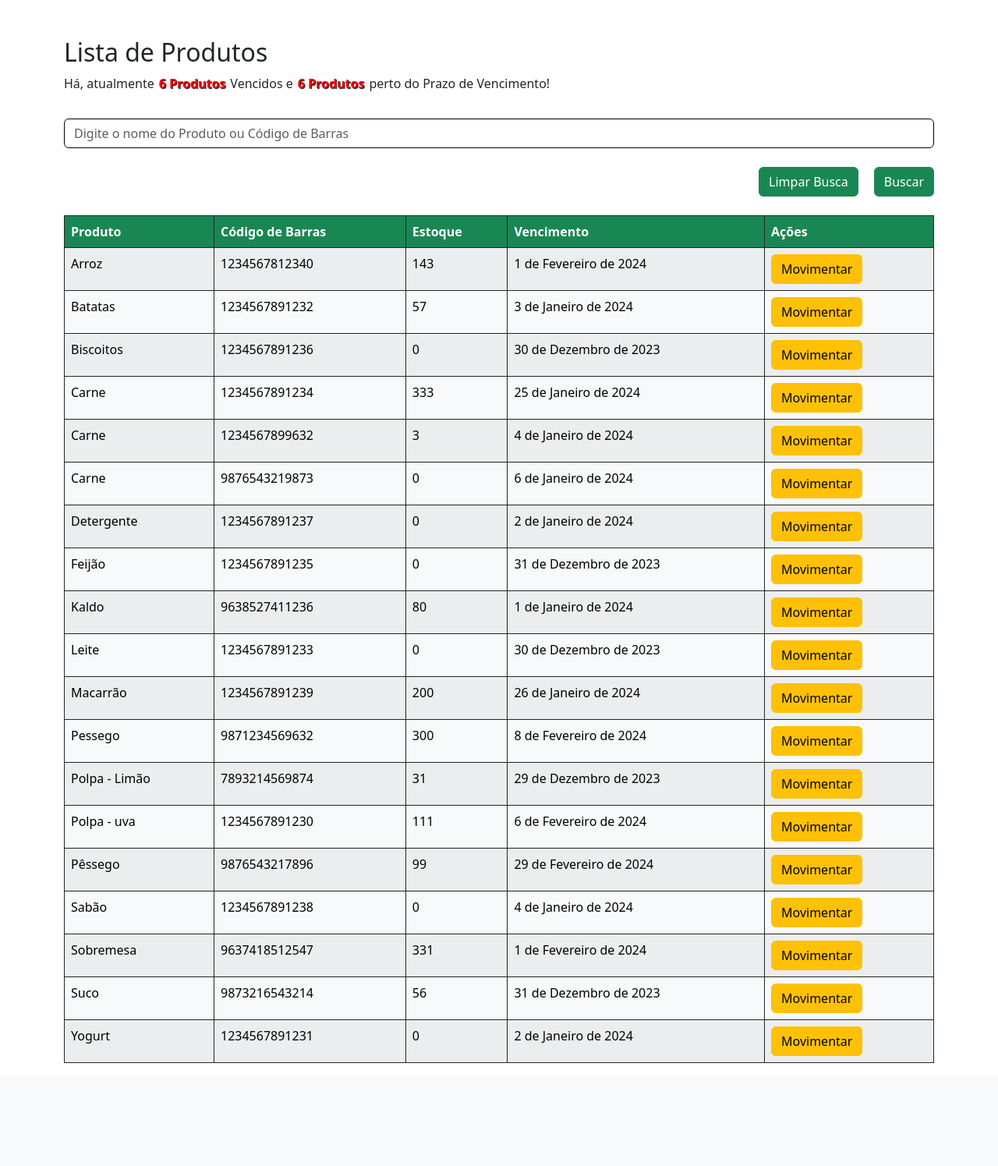
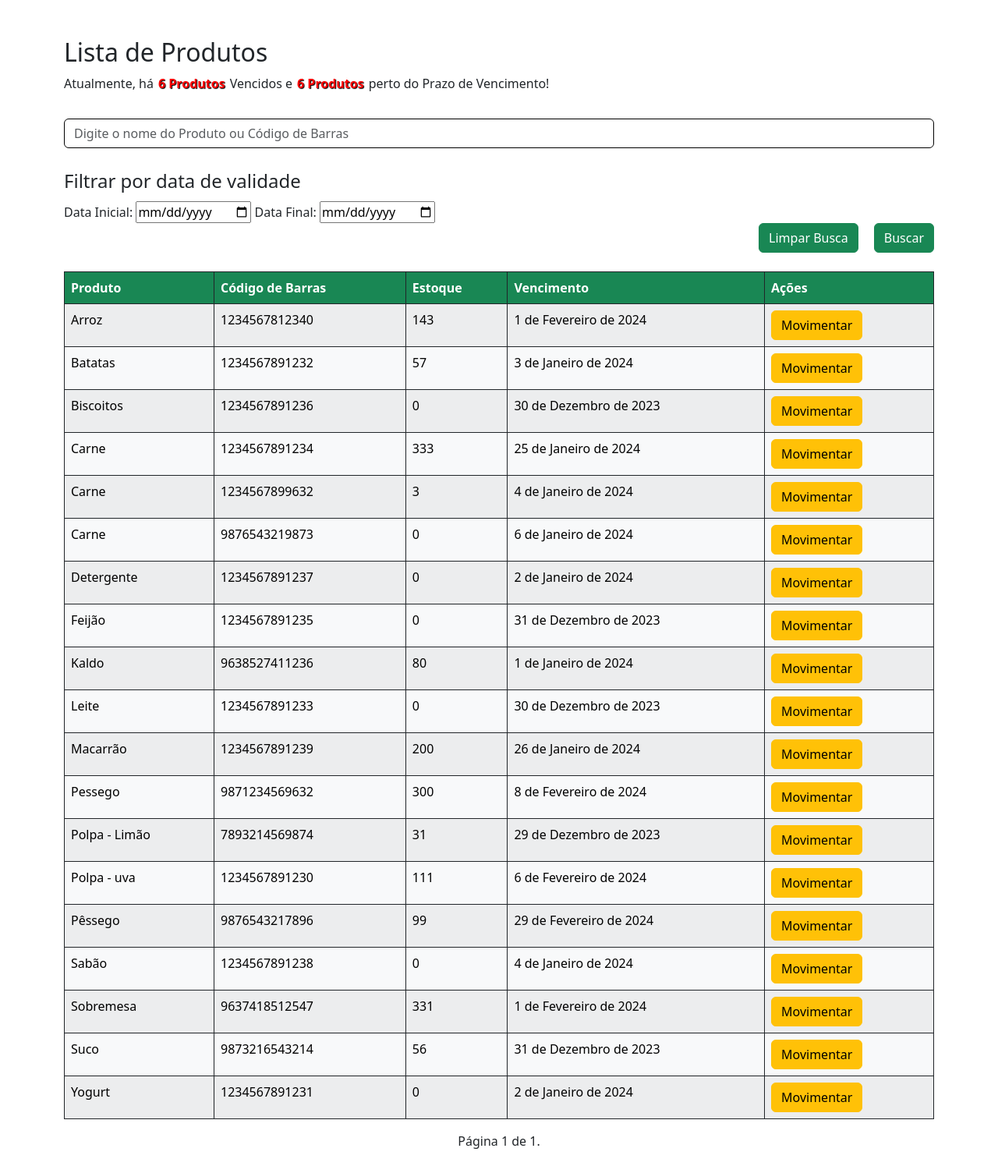
Before and after one commit to EliasjSilva/ABSJ-Project, a Django app: page /Produtos/ in a window 1280 px wide. Shown: the part 56-1551 px from the top of the page at 78% size. Before the commit the page ends 1419 px from the top, so only its background shows below. Run offline with Django 5.2, Linux system fonts and the light colour scheme; a user stored in the database is signed in; data comes from the database, SQL or seed files in the repository; both versions use the stored data as it was after the commit; some libraries are stand-ins or nearby versions.

Commit message:
Adicionando filtro por data.

```diff
--- a/ABSJ/views.py
+++ b/ABSJ/views.py
@@ -2,10 +2,12 @@ from django.shortcuts import render, redirect
 from django.contrib import messages
 from . import models as m, forms as f
 from django.contrib.auth.decorators import login_required
-from datetime import datetime, date
+from datetime import datetime, date, timedelta
 from unidecode import unidecode
 from django.db.models import Q
-from django.utils.html import format_html
+from django.utils import html, dateparse, timezone
+from django.core.paginator import Paginator, PageNotAnInteger, EmptyPage
+
 
 
 
@@ -23,15 +25,15 @@ def home(request):
 
         if diferenca <= 0:
             # strftime(%d/%m/%Y) mostra o formato da data, antes mostrava como YYYY/mm/dd. import do datetime
-            message = format_html('<span class="error-var">{}</span> venceu na data {}!', produto.produto, produto.validade.strftime('%d/%m/%Y'))
+            message = html.format_html('<span class="error-var">{}</span> venceu na data {}!', produto.produto, produto.validade.strftime('%d/%m/%Y'))
             notifica_vencido.append((produto, produto.id, message))
             notifica.append(produto)
         elif 0 < diferenca <= 7:
-            message = format_html('<span class="error-var">{}</span> está prestes a vencer na data {}!', produto.produto, produto.validade.strftime('%d/%m/%Y'))
+            message = html.format_html('<span class="error-var">{}</span> está prestes a vencer na data {}!', produto.produto, produto.validade.strftime('%d/%m/%Y'))
             notifica_prazo.append((produto, produto.id, message))
             notifica.append(produto)
 
-    return render(request, 'home.html', {'notifica':notifica, 'notifica_prazo':notifica_prazo, 'notifica_vencido':notifica_vencido, 'produtos':produtos})
+    return render(request, 'home.html', {'notifica':notifica, 'notifica_prazo':notifica_prazo, 'notifica_vencido':notifica_vencido})
 
 
 def estoque(request):
@@ -39,7 +41,7 @@ def estoque(request):
     categorias = m.Categoria.objects.all()
     contribuidores = m.Contribuidor.objects.all()
 
-    # Buscador
+    # Buscadores
     busca = request.GET.get('busca')
     categoria_id = request.GET.get('categoria')
     contribuidor_id = request.GET.get('contribuidor')
@@ -60,7 +62,6 @@ def estoque(request):
     if contribuidor_id:
         produtos = produtos.filter(contribuidor__id=contribuidor_id)
 
-
     # Notificações
     notifica = []
     notifica_prazo = []
@@ -72,14 +73,31 @@ def estoque(request):
 
         if diferenca <= 0:
             # strftime(%d/%m/%Y) mostra o formato da data, antes mostrava como YYYY/mm/dd. import do datetime
-            message = format_html('<span class="error-var">{}</span> venceu na data {}!', produto.produto, produto.validade.strftime('%d/%m/%Y'))
+            message = html.format_html('<span class="error-var">{}</span> venceu na data {}!', produto.produto, produto.validade.strftime('%d/%m/%Y'))
             notifica_vencido.append((produto, produto.id, message))
             notifica.append(produto)
             notifica
         elif 0 < diferenca <= 7:
-            message = format_html('<span class="error-var">{}</span> está prestes a vencer na data {}!', produto.produto, produto.validade.strftime('%d/%m/%Y'))
+            message = html.format_html('<span class="error-var">{}</span> está prestes a vencer na data {}!', produto.produto, produto.validade.strftime('%d/%m/%Y'))
             notifica_prazo.append((produto, produto.id, message))
             notifica.append(produto)
+
+    # list - Paginator
+    paginator = Paginator(produtos, 30)
+    page = request.GET.get('page')
+    try:
+        produtos = paginator.page(page)
+    except PageNotAnInteger:
+        produtos = paginator.page(1)
+    except EmptyPage:
+        produtos = paginator.page(paginator.num_pages)
+
+    # Passar os parâmetros de filtro para a páginação
+    params = request.GET.copy()
+    if 'page' in params:
+        del params['page']
+
+    produtos.filter_params = params.urlencode()
 
     return render (request, 'list_Estoque.html', {'notifica':notifica, 'notifica_prazo':notifica_prazo, 'notifica_vencido':notifica_vencido, 'produtos':produtos, 'categorias':categorias, 'contribuidores':contribuidores})
 
@@ -88,18 +106,33 @@ def estoque(request):
 @login_required
 def contribuidor(request):
     contribuidores = m.Contribuidor.objects.all()
+
+    # list - Paginator
+    paginator = Paginator(contribuidores, 10)
+    page = request.GET.get('page')
+    try:
+        contribuidores = paginator.page(page)
+    except PageNotAnInteger:
+        contribuidores = paginator.page(1)
+    except EmptyPage:
+        contribuidores = paginator.page(paginator.num_pages)
+
     return render (request, 'list_Contribuidores.html', {'contribuidores':contribuidores})
 
 @login_required
 def produtos(request):
     produtos = m.Produto.objects.all()
 
+    # Buscadores
+    busca = request.GET.get('busca')
+    sDate = request.GET.get('start_date')
+    eDate = request.GET.get('end_date')
+
     notifica = []
     notifica_prazo = []
     notifica_vencido = []
     hoje = date.today()
 
-    busca = request.GET.get('busca')
     if busca:
 
         # Quando for pesquisar tentar por inteiro, se der erro tenta o outro :p
@@ -112,6 +145,26 @@ def produtos(request):
             produtos = produtos.filter(
                 Q(produto__icontains=busca) | Q(produto__icontains=unidecode(busca))
                 )
+    if sDate and eDate:
+        eDate = dateparse.parse_date(eDate) + timedelta(1)
+
+        produtos = produtos.filter(validade__range=[sDate, eDate])
+        paginator = Paginator(produtos, 30)
+        page = request.GET.get('page')
+        try:
+            produtos = paginator.page(page)
+        except PageNotAnInteger:
+            produtos = paginator.page(1)
+        except EmptyPage:
+            produtos = paginator.page(paginator.num_pages)
+
+        # Passar os parâmetros de filtro para a páginação
+        params = request.GET.copy()
+        if 'page' in params:
+            del params['page']
+
+        produtos.filter_params = params.urlencode()
+
 
     # Notificações
     for produto in produtos:
@@ -119,13 +172,25 @@ def produtos(request):
 
         if diferenca <= 0:
             # strftime(%d/%m/%Y) mostra o formato da data, antes mostrava como YYYY/mm/dd. import do datetime
-            message = format_html('<span class="error-var">{}</span> venceu na data {}!', produto.produto, produto.validade.strftime('%d/%m/%Y'))
+            message = html.format_html('<span class="error-var">{}</span> venceu na data {}!', produto.produto, produto.validade.strftime('%d/%m/%Y'))
             notifica_vencido.append((produto, produto.id, message))
             notifica.append(produto)
         elif 0 < diferenca <= 7:
-            message = format_html('<span class="error-var">{}</span> está prestes a vencer na data {}!', produto.produto, produto.validade.strftime('%d/%m/%Y'))
+            message = html.format_html('<span class="error-var">{}</span> está prestes a vencer na data {}!', produto.produto, produto.validade.strftime('%d/%m/%Y'))
             notifica_prazo.append((produto, produto.id, message))
             notifica.append(produto)
+
+
+    # list - Paginator
+    paginator = Paginator(produtos, 30)
+    page = request.GET.get('page')
+    try:
+        produtos = paginator.page(page)
+    except PageNotAnInteger:
+        produtos = paginator.page(1)
+    except EmptyPage:
+        produtos = paginator.page(paginator.num_pages)
+
     return render (request, 'list_Produtos.html', {'notifica':notifica, 'notifica_prazo':notifica_prazo, 'notifica_vencido':notifica_vencido, 'produtos':produtos})
 
 
@@ -133,10 +198,46 @@ def produtos(request):
 def movimento_list(request):
     movimentos = m.Movimento.objects.all()
 
+    # Buscadores
     tipo = request.GET.get('tipo')
+    sDate = request.GET.get('start_date')
+    eDate = request.GET.get('end_date')
 
     if tipo:
         movimentos = movimentos.filter(tipo=tipo)
+
+    if sDate and eDate:
+
+        # Convertendo as strings em objetos datetime.date usando parse_date
+        sDate = dateparse.parse_date(sDate)
+        eDate = dateparse.parse_date(eDate) + timedelta(1)
+
+        movimentos = movimentos.filter(modificado__range=[sDate, eDate])
+        paginator = Paginator(movimentos, 30)
+        page = request.GET.get('page')
+        try:
+            movimentos = paginator.page(page)
+        except PageNotAnInteger:
+            movimentos = paginator.page(1)
+        except EmptyPage:
+            movimentos = paginator.page(paginator.num_pages)
+
+        # Passar os parâmetros de filtro para a páginação
+        params = request.GET.copy()
+        if 'page' in params:
+            del params['page']
+
+        movimentos.filter_params = params.urlencode()
+
+    # list - Paginator
+    paginator = Paginator(movimentos, 30)
+    page = request.GET.get('page')
+    try:
+        movimentos = paginator.page(page)
+    except PageNotAnInteger:
+        movimentos = paginator.page(1)
+    except EmptyPage:
+        movimentos = paginator.page(paginator.num_pages)
 
     return render(request, 'list_Movimento.html', {'movimentos':movimentos})
 
--- a/static/css/styles.css
+++ b/static/css/styles.css
@@ -48,6 +48,18 @@
 }
 .notificacao:hover {
     text-decoration: underline;
+}
+
+/* Paginação */
+.pagination {
+    margin-bottom: 20px;
+}
+.step-links {
+    position: relative;
+    margin: 0 auto;
+}
+.step-links .current {
+    margin: 0 5px;
 }
 
 
--- a/templates/home.html
+++ b/templates/home.html
@@ -72,11 +72,11 @@
 
           {% if user.is_authenticated %}
           {% if notifica_prazo and notifica_vencido %}
-            <p>Há, atualmente<button class="notificacao mb-1" onclick="togglePopup('vencido')">{{ notifica_vencido|length }} Produtos</button>Vencidos e <button class="notificacao" onclick="togglePopup('prazo')">{{ notifica_prazo|length }} Produtos</button>perto do Prazo de Vencimento!</p>
+            <p>Atualmente, há<button class="notificacao mb-1" onclick="togglePopup('vencido')">{{ notifica_vencido|length }} Produtos</button>Vencidos e <button class="notificacao" onclick="togglePopup('prazo')">{{ notifica_prazo|length }} Produtos</button>perto do Prazo de Vencimento!</p>
           {% elif notifica_vencido %}
-            <p>Há, atualmente<button class="notificacao mb-1" onclick="togglePopup('vencido')">{{ notifica_vencido|length }} Produtos</button>Vencidos!</p>
+            <p>Atualmente, há<button class="notificacao mb-1" onclick="togglePopup('vencido')">{{ notifica_vencido|length }} Produtos</button>Vencidos!</p>
           {% elif notifica_prazo  %}
-            <p>Há, atualmente<button class="notificacao mb-1" onclick="togglePopup('prazo')">{{ notifica_prazo|length }} Produtos</button>perto do Prazo de Vencimento!</p>
+            <p>Atualmente, há<button class="notificacao mb-1" onclick="togglePopup('prazo')">{{ notifica_prazo|length }} Produtos</button>perto do Prazo de Vencimento!</p>
           {% endif %}
 
           <div class="message_vencido">
--- a/templates/list_Produtos.html
+++ b/templates/list_Produtos.html
@@ -11,11 +11,11 @@
   <h2 class="mb-2">Lista de Produtos</h2>
 
   {% if notifica_prazo and notifica_vencido %}
-  <p>Há, atualmente<button class="notificacao mb-3" onclick="togglePopup('vencido')">{{ notifica_vencido|length }} Produtos</button>Vencidos e<button class="notificacao" onclick="togglePopup('prazo')">{{ notifica_prazo|length }} Produtos</button>perto do Prazo de Vencimento!</p>
+  <p>Atualmente, há<button class="notificacao mb-3" onclick="togglePopup('vencido')">{{ notifica_vencido|length }} Produtos</button>Vencidos e<button class="notificacao" onclick="togglePopup('prazo')">{{ notifica_prazo|length }} Produtos</button>perto do Prazo de Vencimento!</p>
 {% elif notifica_vencido %}
-  <p>Há, atualmente<button class="notificacao mb-3" onclick="togglePopup('vencido')">{{ notifica_vencido|length }} Produtos</button>Vencidos!</p>
+  <p>Atualmente, há<button class="notificacao mb-3" onclick="togglePopup('vencido')">{{ notifica_vencido|length }} Produtos</button>Vencidos!</p>
 {% elif notifica_prazo  %}
-  <p>Há, atualmente<button class="notificacao mb-3" onclick="togglePopup('prazo')">{{ notifica_prazo|length }} Produtos</button>perto do Prazo de Vencimento!</p>
+  <p>Atualmente, há<button class="notificacao mb-3" onclick="togglePopup('prazo')">{{ notifica_prazo|length }} Produtos</button>perto do Prazo de Vencimento!</p>
 {% endif %}
 
 <div class="message_vencido">
@@ -49,10 +49,21 @@
   <form action="{% url 'produtos' %}" method="GET">
     <input class="form-control mb-4" type="text" name="busca" placeholder="Digite o nome do Produto ou Código de Barras">
 
+    <div class="col-md-12">
+      <legend>Filtrar por data de validade</legend>
+        <label for="sdate">Data Inicial:</label>
+        <input id="sdate" type="date" name="start_date">
+
+        <label for="edate">Data Final:</label>
+        <input id="edate" type="date" name="end_date">
+    </div>
+
+
     <div class="d-flex justify-content-end mb-4">
       <a class="btn btn-success"style="margin-right: 20px;" href="{% url 'produtos' %}">Limpar Busca</a>
       <input class="btn btn-success" type="submit" value="Buscar">
     </div>
+
   </form>
 
   <div class="table-responsive">
@@ -84,6 +95,29 @@
         {% endif %}
       </tbody>
     </table>
+
+
+
+    <div class="pagination">
+      <span class="step-links">
+          {% if produtos.has_previous %}
+              <a href="?page=1{% if produtos.filter_params %}&{{ produtos.filter_params }}{% endif %}" class="btn btn-success">Primeira</a>
+              <a href="?page={{ produtos.previous_page_number }}{% if produtos.filter_params %}&{{ produtos.filter_params }}{% endif %}" class="btn btn-success">Anterior</a>
+          {% endif %}
+
+          <span class="current">
+              Página {{ produtos.number }} de {{ produtos.paginator.num_pages }}.
+          </span>
+
+          {% if produtos.has_next %}
+              <a href="?page={{ produtos.next_page_number }}{% if produtos.filter_params %}&{{ produtos.filter_params }}{% endif %}" class="btn btn-success">Próxima</a>
+              <a href="?page={{ produtos.paginator.num_pages }}{% if produtos.filter_params %}&{{ produtos.filter_params }}{% endif %}" class="btn btn-success">Última</a>
+          {% endif %}
+      </span>
+    </div>
+
+
+
   </div>
 </div>
 
--- a/templates/registration/login.html
+++ b/templates/registration/login.html
@@ -15,12 +15,12 @@
 
                 <div class="mb-3">
                     <label for="username" class="form-label">Nome de Usuário:</label>
-                    <input type="text" name="username" id="username" class="form-control" autocapitalize="none" maxlength="150" placeholder="Username" required autofocus>
+                    <input type="text" name="username" id="username" class="form-control" autocapitalize="none" maxlength="150" placeholder="Nome de Usuário" required autofocus>
                 </div>
 
                 <div class="mb-3">
                     <label for="password" class="form-label">Digite sua Senha:</label>
-                    <input type="password" name="password" id="password" class="form-control" placeholder="Password" required>
+                    <input type="password" name="password" id="password" class="form-control" placeholder="Senha" required>
                 </div>
 
                 <button type="submit" class="btn btn-success">Entrar</button>
```
Also changed, not shown: templates/list_Contribuidores.html (+23 -0 lines), templates/list_Estoque.html (+24 -2 lines), templates/list_Movimento.html (+33 -0 lines), db.sqlite3.
